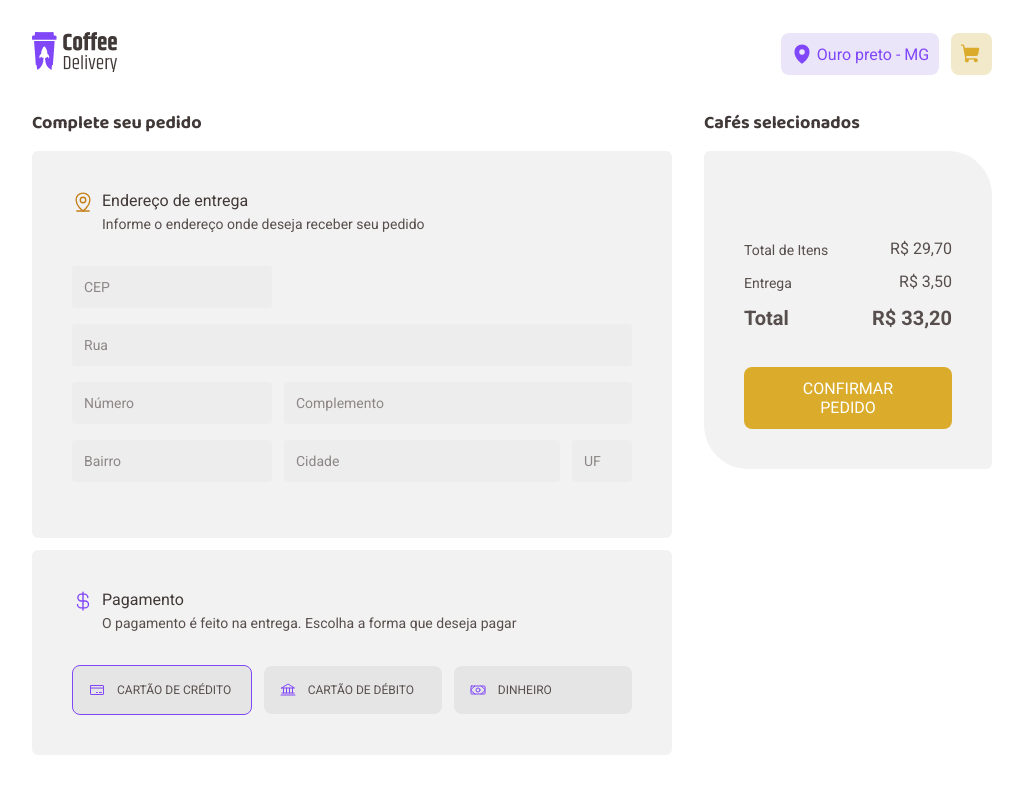
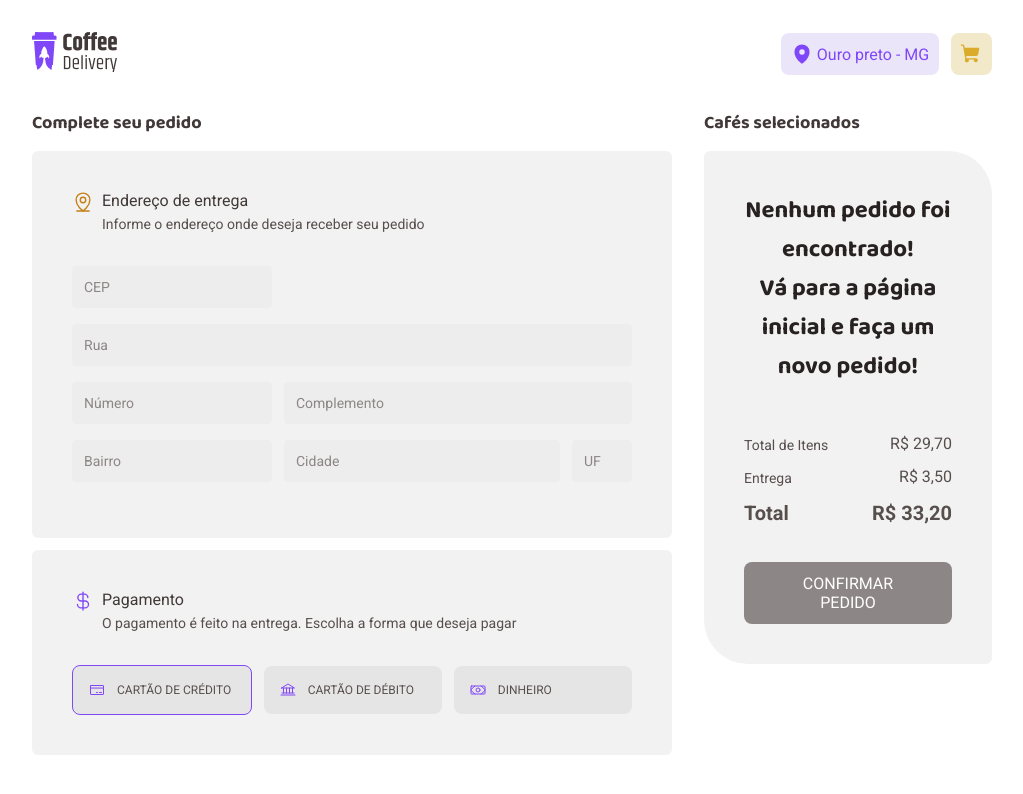
Before and after one commit to beefreguglia/coffeedelivery-new-ignite-challenge-02, a React (Vite) app: page /checkout in a window 1280 px wide. Shown: the top 794 px of the page, without its empty margins (128-1151 px from the left). Built offline with nearby package versions, Linux system fonts and the light colour scheme.

Commit message:
new delete order function

```diff
--- a/src/components/Button/index.tsx
+++ b/src/components/Button/index.tsx
@@ -21,10 +21,10 @@ export default function Button({
 }: ButtonProps) {
   return (
     <ButtonContainer
-      {...props}
       variant={variant}
       isLargeButton={isLargeButton}
       isSelected={isSelected}
+      {...props}
     >
       {children}
       {isCart && cartQuantity !== 0 && (
--- a/src/components/Button/styles.ts
+++ b/src/components/Button/styles.ts
@@ -59,6 +59,10 @@ export const ButtonContainer = styled.button<ButtonContainerProps>`
     color: ${({ variant, theme }) =>
       variant === 'lightPurple' && theme['purple-900']};
   }
+  :disabled {
+    background-color: ${({ theme }) => theme['grey-600']};
+    cursor: not-allowed;
+  }
 `
 export const CartCounter = styled.div<{ variant: ButtonVariants }>`
   width: 20px;
--- a/src/components/CoffeeCheckoutCard/index.tsx
+++ b/src/components/CoffeeCheckoutCard/index.tsx
@@ -25,6 +25,8 @@ import Mochaccino from '../../assets/Mochaccino.png'
 import NumberInput from '../NumberInput'
 import Button from '../Button'
 import { Trash } from 'phosphor-react'
+import { useContext } from 'react'
+import { OrderContext } from '../../contexts/OrderContext'
 
 type Images =
   | 'Capuccino'
@@ -46,6 +48,7 @@ interface CoffeeCheckoutCardProps {
   image: Images
   name: string
   price: number
+  id: string
 }
 
 interface ImageSelectorProps {
@@ -91,7 +94,14 @@ export default function CoffeeCheckoutCard({
   image,
   name,
   price,
+  id,
 }: CoffeeCheckoutCardProps) {
+  const { deleteOrder } = useContext(OrderContext)
+
+  function handleDeleteOrder() {
+    deleteOrder(id)
+  }
+
   return (
     <CoffeeCheckoutCardContainer>
       <CoffeeInformationContainer>
@@ -100,7 +110,7 @@ export default function CoffeeCheckoutCard({
           <Text>{name}</Text>
           <ButtonsContainer>
             <NumberInput id={image} />
-            <Button variant="grey">
+            <Button variant="grey" onClick={handleDeleteOrder}>
               <Trash size={16} />
               REMOVER
             </Button>
--- a/src/components/ConfirmationCard/index.tsx
+++ b/src/components/ConfirmationCard/index.tsx
@@ -5,6 +5,7 @@ import * as zod from 'zod'
 import { OrderContext } from '../../contexts/OrderContext'
 import Button from '../Button'
 import CoffeeCheckoutCard from '../CoffeeCheckoutCard'
+import { NotFound } from '../NotFound'
 import {
   CardsContainer,
   ConfirmationCardContainer,
@@ -54,6 +55,7 @@ type FieldIds =
   | 'Mochaccino'
 export default function ConfirmationCard() {
   const { orders } = useContext(OrderContext)
+  const haveOrders = orders.length > 0
 
   const confirmationOrderForm = useForm<ConfirmationOrderFormData>({
     resolver: zodResolver(confirmationOrderValidationSchema),
@@ -86,20 +88,26 @@ export default function ConfirmationCard() {
       })
     }
   }, [orders, setValue])
+
   return (
     <ConfirmationCardContainer>
       <MainTitle>Cafés selecionados</MainTitle>
       <ConfirmationFormCard>
         <FormProvider {...confirmationOrderForm}>
           <CardsContainer>
-            {orders.map((order) => (
+            {haveOrders ? (
+              orders.map((order) => (
                 <CoffeeCheckoutCard
                   image={order.image}
                   name={order.name}
                   price={order.price}
                   key={order.id}
+                  id={order.id}
                 />
-            ))}
+              ))
+            ) : (
+              <NotFound />
+            )}
           </CardsContainer>
         </FormProvider>
         <TotalValuesContainer>
@@ -115,7 +123,12 @@ export default function ConfirmationCard() {
             <Total>Total</Total>
             <Total>R$ 33,20</Total>
           </ValuesContainer>
-          <Button variant="yellow" isLargeButton>
+          <Button
+            variant="yellow"
+            type="submit"
+            isLargeButton
+            disabled={!haveOrders}
+          >
             Confirmar Pedido
           </Button>
         </TotalValuesContainer>
--- a/src/components/ConfirmationCard/styles.ts
+++ b/src/components/ConfirmationCard/styles.ts
@@ -22,7 +22,7 @@ export const ConfirmationFormCard = styled.div`
 
 export const CardsContainer = styled.div`
   max-height: 30vh;
-  overflow-y: auto;
+  overflow: auto;
   width: 100%;
   display: flex;
   flex-direction: column;
--- a/src/components/Header/Header.tsx
+++ b/src/components/Header/Header.tsx
@@ -5,10 +5,12 @@ import { MapPin, ShoppingCart } from 'phosphor-react'
 import { Link, useNavigate } from 'react-router-dom'
 import { useContext } from 'react'
 import { OrderContext } from '../../contexts/OrderContext'
+import { toast } from 'react-toastify'
 
 export default function Header() {
   const navigate = useNavigate()
   const { allItemsQuantity } = useContext(OrderContext)
+  const cartHaveItems = allItemsQuantity > 0
   return (
     <Container>
       <Link to={'/'}>
@@ -23,7 +25,12 @@ export default function Header() {
           variant="lightYellow"
           isCart
           cartQuantity={allItemsQuantity}
-          onClick={() => navigate('/checkout')}
+          onClick={
+            cartHaveItems
+              ? () => navigate('/checkout')
+              : () =>
+                  toast.error('Adicione algum produto para ir para o carrinho!')
+          }
         >
           <ShoppingCart size={22} weight="fill" />
         </Button>
--- /dev/null
+++ b/src/components/NotFound/index.tsx
@@ -0,0 +1,13 @@
+import { NotFoundContainer, NotFoundText } from './styles'
+
+export function NotFound() {
+  return (
+    <NotFoundContainer>
+      <NotFoundText>
+        Nenhum pedido foi encontrado!
+        <br />
+        Vá para a página inicial e faça um novo pedido!
+      </NotFoundText>
+    </NotFoundContainer>
+  )
+}
--- /dev/null
+++ b/src/components/NotFound/styles.ts
@@ -0,0 +1,14 @@
+import styled from 'styled-components'
+
+export const NotFoundContainer = styled.h1`
+  display: flex;
+  align-items: center;
+  justify-content: center;
+`
+export const NotFoundText = styled.h1`
+  font-family: 'Baloo 2';
+  font-weight: 700;
+  font-size: 1.5rem;
+  text-align: center;
+  color: ${({ theme }) => theme['grey-900']};
+`
--- a/src/contexts/OrderContext.tsx
+++ b/src/contexts/OrderContext.tsx
@@ -34,6 +34,7 @@ interface OrderContextType {
   orders: Order[]
   allItemsQuantity: number
   createNewOrder: (data: createOrderData) => void
+  deleteOrder: (id: string) => void
 }
 
 export const OrderContext = createContext({} as OrderContextType)
@@ -48,6 +49,7 @@ export function OrderContextProvider({ children }: OrderContextProviderProps) {
     (prevVal, currentOrder) => prevVal + currentOrder.quantity,
     0,
   )
+
   function createNewOrder(data: createOrderData) {
     const id = String(new Date().getTime())
     const newOrder: Order = {
@@ -59,12 +61,19 @@ export function OrderContextProvider({ children }: OrderContextProviderProps) {
     }
     setOrders((state) => [...state, newOrder])
   }
+
+  function deleteOrder(id: string) {
+    const filteredOrders = orders.filter((order) => order.id !== id)
+    setOrders(filteredOrders)
+  }
+
   return (
     <OrderContext.Provider
       value={{
         orders,
         createNewOrder,
         allItemsQuantity,
+        deleteOrder,
       }}
     >
       {children}
```
Lines whose indentation alone changed are shown as unchanged.
